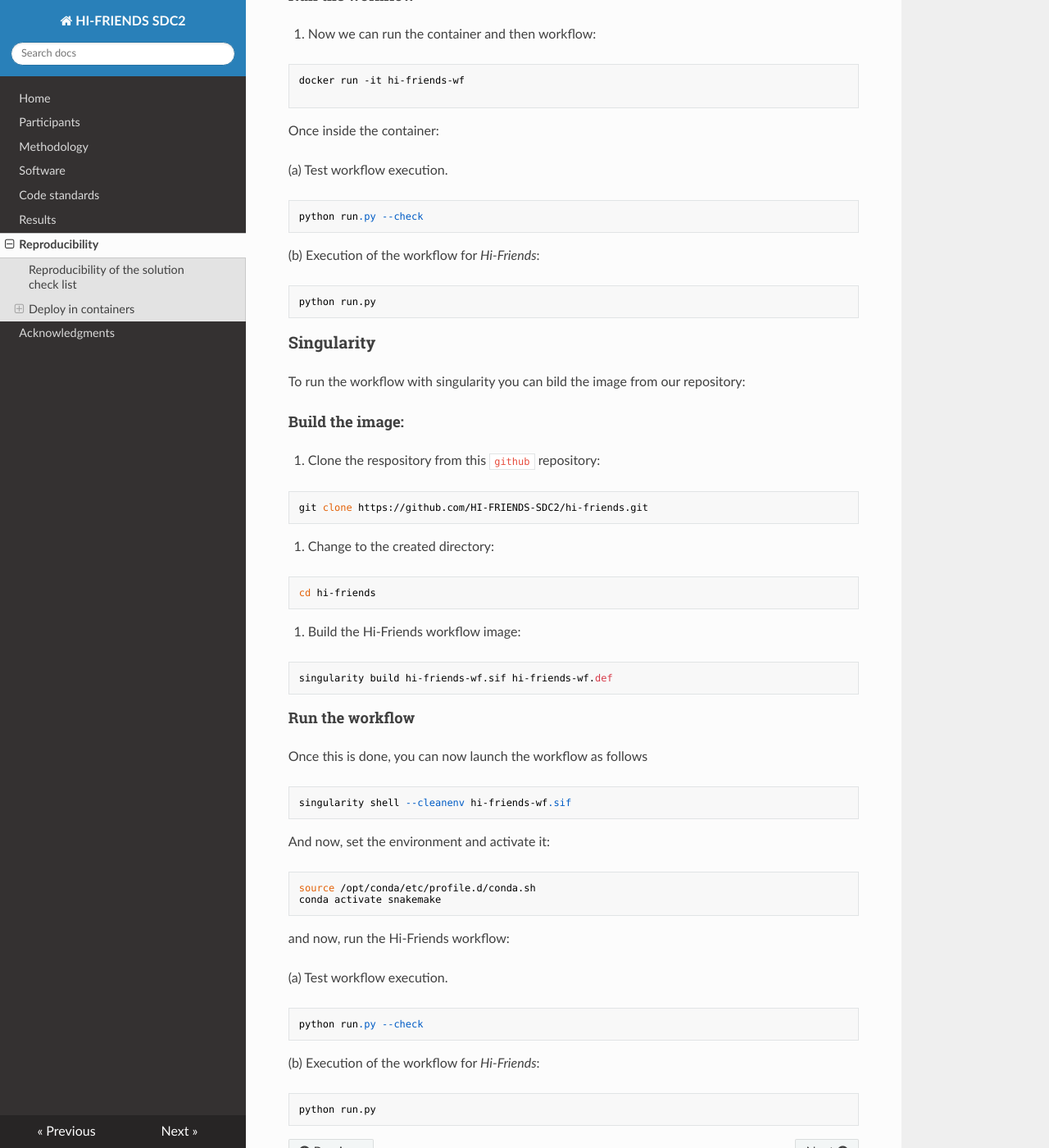
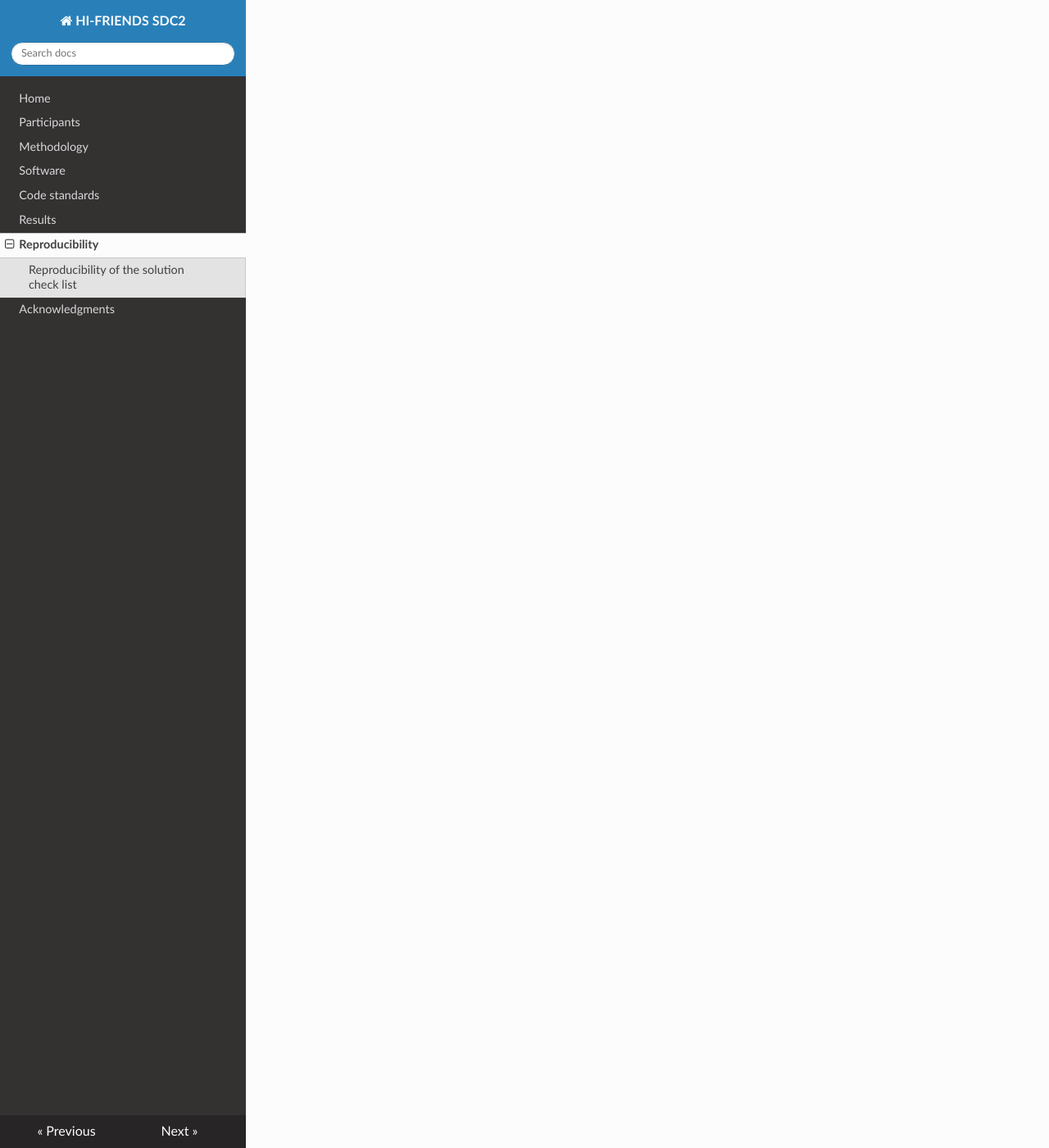
Before and after one commit to HI-FRIENDS-SDC2/hi-friends, an MkDocs documentation site: the page built from docs/reproducibility.md, in a window 1280 px wide and 1400 px high, scrolled down 2190 px. Shown: the whole window at 82% size. Built offline with MkDocs 1.6.1, drawn with Linux system fonts in a browser that asks for light colours; nearby versions of some CDN libraries; some of the changed text lies outside the part shown.

Commit message:
Update reproducibility

````diff
--- a/docs/reproducibility.md
+++ b/docs/reproducibility.md
@@ -1,6 +1,6 @@
-# Reproducibility
+# SDC2 Reproducibility award
 
-Here we describe our approach to make the solution reproducible and we can include the reproducibility of the solution check list.
+Here we provide links foe earch item in the reproducibility of the solution check list.
 
 
 ## Reproducibility of the solution check list
@@ -54,108 +54,3 @@
 
 - [ ] Source code has unit tests
 - [ ] Software recommends tools to check conformance to coding standards e.g. A ‘linter’ such as PyLint for Python
-
-
-
-## Deploy in containers
-
-### Docker
-
-To run the workflow with the Docker container system you need to do the following steps:
-
-#### Build the workflow image
-
-1. Clone the respository from this ``github`` repository:
-
-```
-git clone https://github.com/HI-FRIENDS-SDC2/hi-friends.git
-```
-
-2. Change to the created directory:
-
-```
-cd hi-friends
-```
-
-3. Now build the image. For this we build and tag the image as ``hi-friends-wf``:
-
-```
-docker build -t hi-friends-wf -f deploy.docker
-```
-
-#### Run the workflow
-
-4. Now we can run the container and then workflow:
-
-```
-docker run -it hi-friends-wf
-
-```
-
-Once inside the container:
-
-(a) Test workflow execution.
-
-```
-python run.py --check
-```
-
-(b) Execution of the workflow for *Hi-Friends*:
-
-```
-python run.py
-```
-
-
-### Singularity
-
-To run the workflow with singularity you can bild the image from our repository:
-
-#### Build the image:
-
-1. Clone the respository from this ``github`` repository:
-
-```
-git clone https://github.com/HI-FRIENDS-SDC2/hi-friends.git
-```
-
-2. Change to the created directory:
-
-```
-cd hi-friends
-```
-
-3. Build the Hi-Friends workflow image:
-
-```
-singularity build hi-friends-wf.sif hi-friends-wf.def
-```
-
-#### Run the workflow
-
-Once this is done, you can now launch the workflow as follows
-
-```
-singularity shell --cleanenv hi-friends-wf.sif
-```
-
-And now, set the environment and activate it:
-
-```
-source /opt/conda/etc/profile.d/conda.sh
-conda activate snakemake
-```
-
-and now, run the Hi-Friends workflow:
-
-(a) Test workflow execution.
-
-```
-python run.py --check
-```
-
-(b) Execution of the workflow for *Hi-Friends*:
-
-```
-python run.py
-```
````
